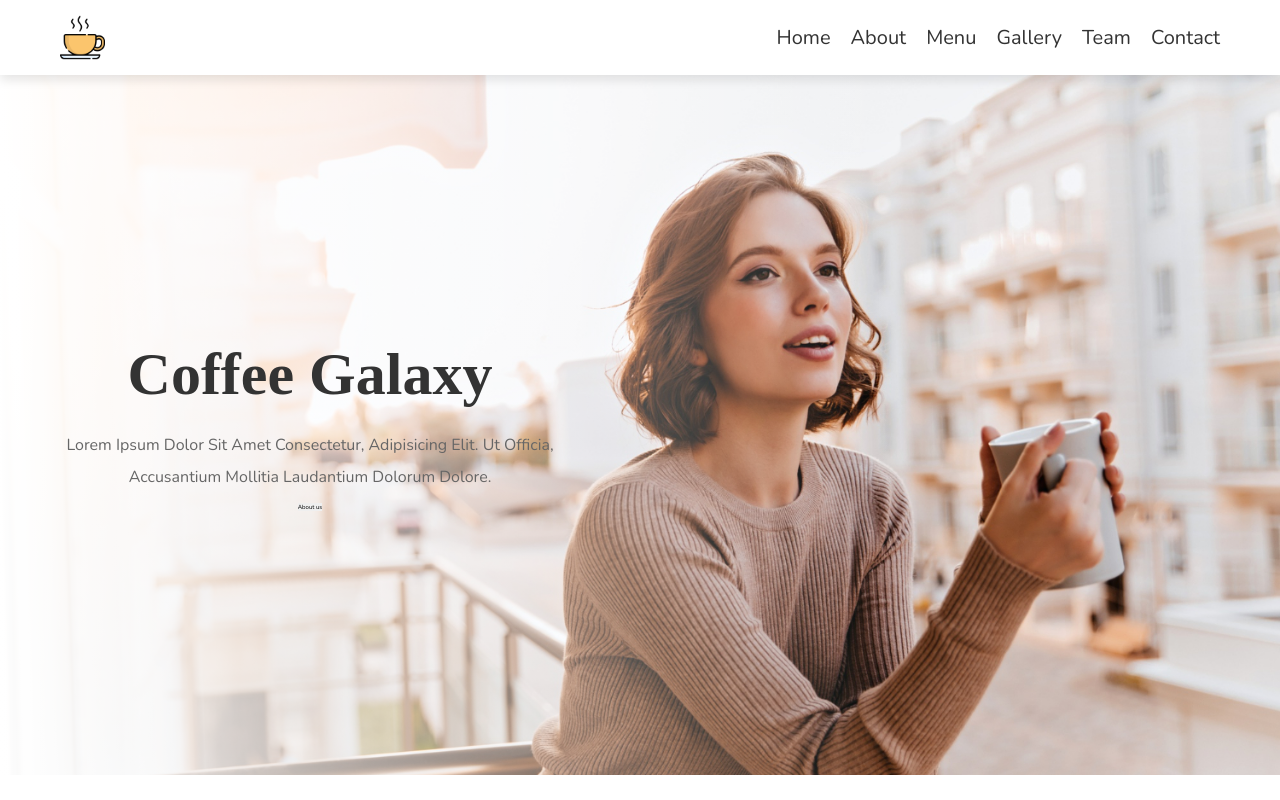
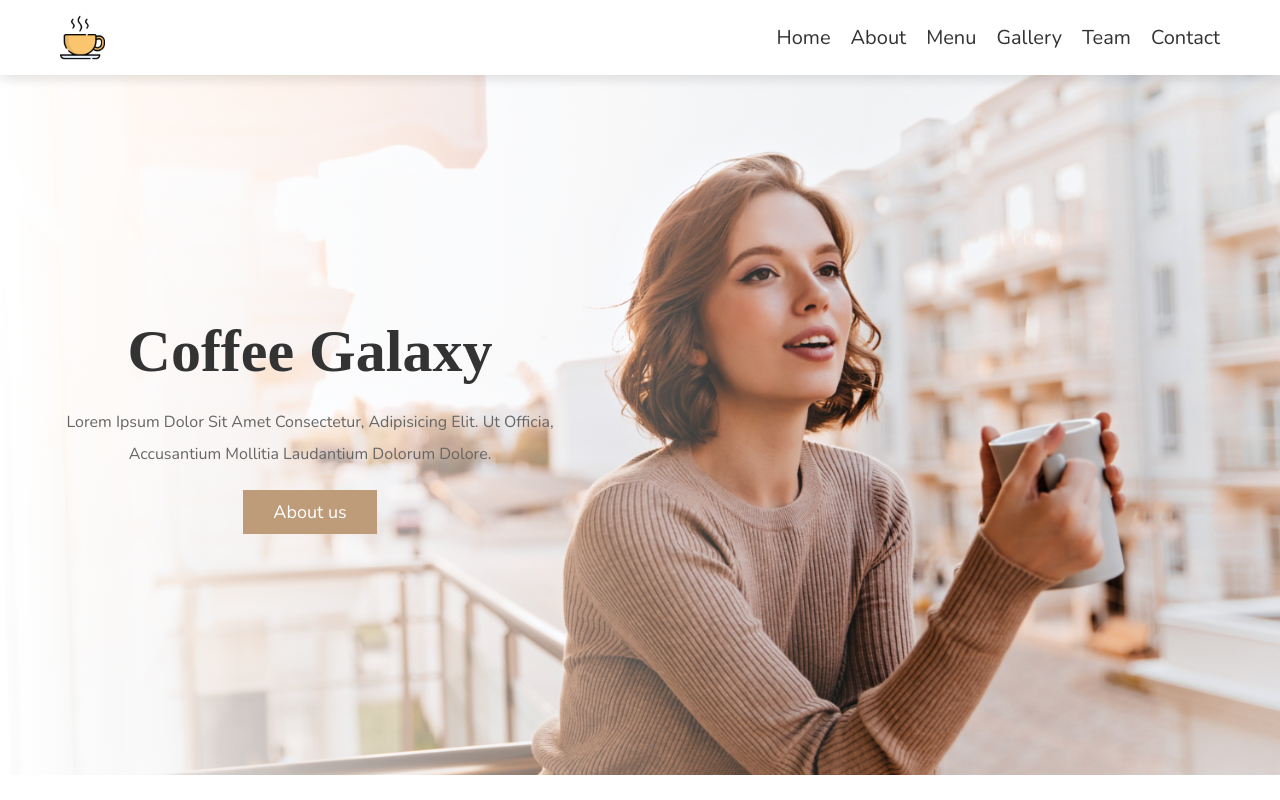
Before and after one commit to alejandrorodrom/sesion-02, an Angular app: page / in a window 1280 px wide. Built offline with nearby package versions, Linux system fonts and the light colour scheme; a web font is replaced by a local one.

Commit message:
add button

```diff
--- a/src/app/app.module.ts
+++ b/src/app/app.module.ts
@@ -7,6 +7,7 @@ import { LinkComponent } from './components/link/link.component';
 import { HomeComponent } from './sections/home/home.component';
 import { TitleComponent } from './components/title/title.component';
 import { ParagraphComponent } from './components/paragraph/paragraph.component';
+import { ButtonComponent } from './components/button/button.component';
 
 @NgModule({
   declarations: [
@@ -15,7 +16,8 @@ import { ParagraphComponent } from './components/paragraph/paragraph.component';
     LinkComponent,
     HomeComponent,
     TitleComponent,
-    ParagraphComponent
+    ParagraphComponent,
+    ButtonComponent
   ],
   imports: [
     BrowserModule
--- /dev/null
+++ b/src/app/components/button/button.component.css
@@ -0,0 +1,16 @@
+:host {
+  display: block;
+}
+
+.button {
+  display: inline-block;
+  background-color: #BE9C79;
+  cursor: pointer;
+  font-size: 1.8rem;
+  padding: 1rem 3rem;
+  color: white;
+}
+
+.button:hover {
+  background-color: #333;
+}
--- /dev/null
+++ b/src/app/components/button/button.component.html
@@ -0,0 +1,3 @@
+<button class="button">
+  <ng-content></ng-content>
+</button>
--- /dev/null
+++ b/src/app/components/button/button.component.ts
@@ -0,0 +1,15 @@
+import { Component, OnInit } from '@angular/core';
+
+@Component({
+  selector: 'app-button',
+  templateUrl: './button.component.html',
+  styleUrls: ['./button.component.css']
+})
+export class ButtonComponent implements OnInit {
+
+  constructor() { }
+
+  ngOnInit(): void {
+  }
+
+}
--- a/src/app/sections/home/home.component.css
+++ b/src/app/sections/home/home.component.css
@@ -16,3 +16,7 @@
   width: 50rem;
   text-align: center;
 }
+
+.button {
+  margin-top: 1rem;
+}
--- a/src/app/sections/home/home.component.html
+++ b/src/app/sections/home/home.component.html
@@ -3,7 +3,7 @@
     <div class="content">
       <app-title level="1">Coffee Galaxy</app-title>
       <app-paragraph>Lorem Ipsum Dolor Sit Amet Consectetur, Adipisicing Elit. Ut Officia, Accusantium Mollitia Laudantium Dolorum Dolore.</app-paragraph>
-      <button>About us</button>
+      <app-button class="button">About us</app-button>
     </div>
   </div>
 </div>
```
Also changed, not shown: 1 other file (tests, documents, lock files or other folders).
